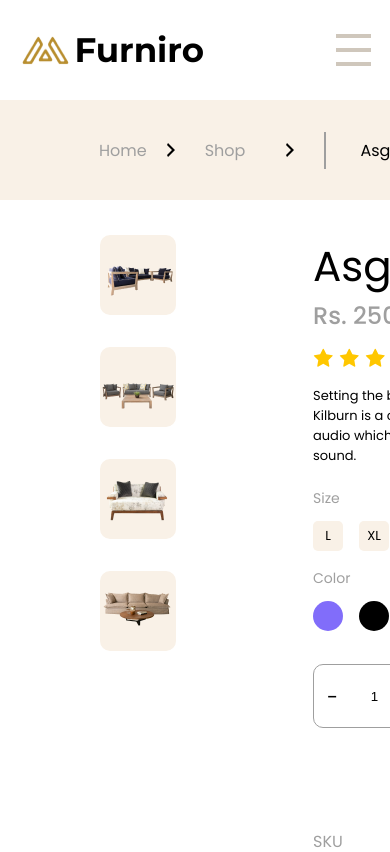
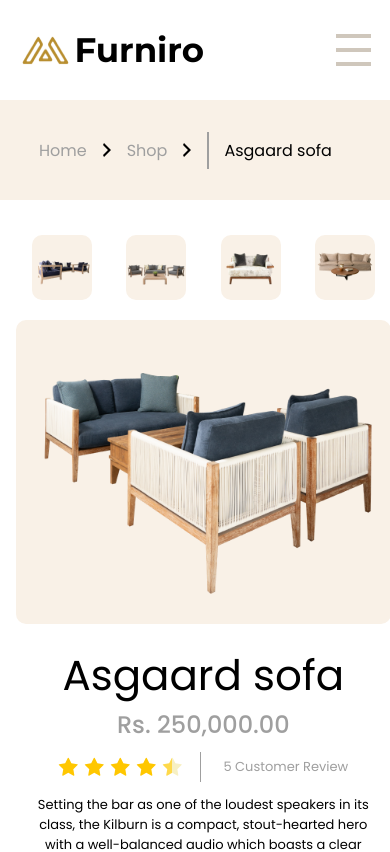
Before and after one commit to SubwaySerfer/e-commerce, a Vue app: page /card-info in a window 390 px wide. Shown: the top 852 px of the page. Built offline with nearby package versions, Linux system fonts and the light colour scheme.

Commit message:
feat: media for card-info page

```diff
--- a/src/components/cardInfo/CardButtons.vue
+++ b/src/components/cardInfo/CardButtons.vue
@@ -5,21 +5,13 @@
       class="card-buttons__btn card-buttons__btn_counter"
     ></base-button> -->
     <div class="card-buttons__btn_counter">
-      <button class="counter__item btn btn__minus">-</button
-      ><input type="numeric" class="counter__input" value="1" /><button
-        class="counter__item btn btn__plus"
-      >
+      <button class="counter__item btn btn__minus">-</button><input type="numeric" class="counter__input"
+        value="1" /><button class="counter__item btn btn__plus">
         +
       </button>
     </div>
-    <base-button
-      linkName="Add To Cart"
-      class="card-buttons__btn btn"
-    ></base-button>
-    <base-button
-      linkName="+ Compare"
-      class="card-buttons__btn btn"
-    ></base-button>
+    <base-button linkName="Add To Cart" class="card-buttons__btn btn"></base-button>
+    <base-button linkName="+ Compare" class="card-buttons__btn btn"></base-button>
   </div>
 </template>
 
@@ -30,6 +22,7 @@
   display: flex;
   flex-direction: row;
 }
+
 .card-buttons__btn {
   width: 21.5rem;
   height: 6.4rem;
@@ -39,6 +32,7 @@
 
   margin-right: 1rem;
 }
+
 .btn {
   color: #000;
   font-family: Poppins;
@@ -47,14 +41,17 @@
   font-weight: 400;
   line-height: normal;
 }
+
 .counter__item:hover {
   border: none;
 }
+
 .counter__item:active,
 .counter__item:focus {
   outline: none;
   border: none;
 }
+
 .card-buttons__btn_counter {
   width: 12.3rem;
   height: 6.4rem;
@@ -66,14 +63,17 @@
   padding: 2rem 1.5rem;
   position: relative;
 }
+
 .btn__minus {
   top: 1.6rem;
   left: 1.2rem;
 }
+
 .btn__plus {
   top: 1.6rem;
   right: 0.9rem;
 }
+
 .counter__item {
   background: transparent;
   padding: 0;
@@ -82,13 +82,49 @@
   align-items: center;
   position: absolute;
 }
+
 .counter__input {
   border: none;
   width: 100%;
   margin: 0 2rem;
   text-align: center;
 }
+
 .counter__input:focus {
   border: transparent;
 }
+
+@media(max-width: 1220px) {
+  .card-buttons {
+    justify-content: space-between;
+    gap: 1rem;
+    flex-wrap: wrap;
+  }
+
+  .card-buttons__btn,
+  .card-buttons__btn_counter {
+    margin-right: 0;
+  }
+
+  .card-buttons__btn_counter {
+    flex: 0 1 100%;
+    margin: 0 auto;
+  }
+}
+
+@media(max-width: 501px) {
+  .card-buttons {
+    flex-direction: column;
+    width: 90vw;
+    gap: 2rem;
+  }
+
+  .card-buttons__btn_counter {
+    width: 50%;
+  }
+
+  .card-buttons__btn {
+    width: 100%;
+  }
+}
 </style>
--- a/src/components/cardInfo/CardSection.vue
+++ b/src/components/cardInfo/CardSection.vue
@@ -72,5 +72,96 @@ export default {
 
 .main-photo {
   width: 100%;
+
+}
+
+@media(max-width: 1400px) {
+  .card-section {
+    height: auto;
+    padding: 3.5rem 2vw 6.7rem;
+    width: 100vw;
+  }
+
+  .card-section__main-photo {
+    width: 80vw;
+
+  }
+
+
+}
+
+@media(max-width: 1270px) {
+  .card-section {
+    justify-content: space-between;
+  }
+}
+
+@media(max-width: 1200px) {
+  .card-section {
+    flex-wrap: wrap;
+    justify-content: center;
+  }
+
+  .card-section__main-photo {
+    width: 50vw;
+
+  }
+}
+
+@media(max-width:960px) {
+  .card-section__main-photo {
+    width: 70vw;
+  }
+
+  .main-photo {
+    object-fit: fill;
+  }
+}
+
+@media(max-width:630px) {
+  .card-section {
+    justify-content: space-between;
+    gap: 1rem;
+  }
+
+  .card-section__main-photo {
+    flex: 1
+  }
+}
+
+@media(max-width: 540px) {
+  .card-section {
+    flex-direction: column;
+    align-items: center;
+    gap: 2rem;
+  }
+
+  .card-section__images-list {
+    flex-direction: row;
+    gap: 0;
+    justify-content: space-between;
+    width: 100%;
+    padding: 0 4vw;
+  }
+
+  .card-section__main-photo {
+    width: 100%;
+  }
+}
+
+@media(max-width: 420px) {
+  .card-section__images-list {
+    /* padding: 0; */
+  }
+
+  .images-list__item {
+    width: 6rem;
+    height: 6.5rem;
+    padding-bottom: .7rem;
+  }
+
+  .images-list__item>img {
+    width: 100%;
+  }
 }
 </style>
--- a/src/components/cardInfo/CardSectionInfo.vue
+++ b/src/components/cardInfo/CardSectionInfo.vue
@@ -52,17 +52,20 @@ export default {
   color: #000;
   margin-left: 7.5rem;
 }
+
 .card-info__title {
   font-size: 4.2rem;
   font-weight: 400;
   line-height: normal;
 }
+
 .card-info__price {
   color: #9f9f9f;
   font-size: 2.4rem;
   font-weight: 500;
   line-height: normal;
 }
+
 .card-info__description {
   font-size: 1.3rem;
   font-weight: 400;
@@ -72,20 +75,24 @@ export default {
   text-align: start;
   margin-bottom: 2.2rem;
 }
+
 .card-info__parameter {
   color: #9f9f9f;
   font-size: 1.4rem;
   font-weight: 400;
   line-height: normal;
 }
+
 .card-info__parameter_color {
   margin-top: 0.53rem;
 }
+
 .card-info__list {
   display: flex;
   gap: 1.6rem;
   margin: 1.2rem 0;
 }
+
 .list-sizes__size {
   width: 3rem;
   height: 3rem;
@@ -95,12 +102,14 @@ export default {
   justify-content: center;
   align-items: center;
 }
+
 .list-colors__color {
   width: 3rem;
   height: 3rem;
   border-radius: 5rem;
   list-style-type: none;
 }
+
 .size__el {
   color: #000;
   font-family: Poppins;
@@ -109,11 +118,13 @@ export default {
   font-weight: 400;
   line-height: normal;
 }
+
 .line {
   width: 60.5013rem;
   height: 0.1rem;
   background: #d9d9d9;
 }
+
 .list-colors__color_purple {
   background: #816dfa;
 }
@@ -125,4 +136,31 @@ export default {
 .list-colors__color_yellow {
   background: #b88e2f;
 }
+
+@media(max-width: 1400px) {
+  .card-info {
+    margin-left: 0;
+  }
+
+  .line {
+    width: 100%;
+  }
+}
+
+@media(max-width: 1200px) {
+  .card-info {
+    align-items: center
+  }
+}
+
+@media(max-width: 540px) {
+  .card-info {
+    padding: 0 2rem;
+  }
+
+  .card-info__description {
+    width: auto;
+    text-align: center;
+  }
+}
 </style>
--- a/src/components/cardInfo/RelatedProducts.vue
+++ b/src/components/cardInfo/RelatedProducts.vue
@@ -5,7 +5,7 @@
       <base-card v-for="card in this.relatedCards" :name="card.name" :img="card.img" :price="card.price"
         :description="card.description" :id="card.id"></base-card>
     </div>
-    <base-button :link="true" to="/shop" mode="white-btn" linkName="Show More"></base-button>
+    <base-button :link="true" to="/shop" mode="white-btn" modeLabel="white-btn" linkName="Show More"></base-button>
   </section>
 </template>
 
@@ -48,4 +48,24 @@ export default {
   line-height: normal;
   margin-bottom: 2.6rem;
 }
+
+@media(max-width: 1350px) {
+  .related-section {
+    height: auto;
+    padding: 5.5rem 2rem;
+  }
+
+  .related__title {
+    margin-bottom: 3.6rem;
+
+  }
+
+  .related__cards {
+    height: auto;
+    flex-wrap: wrap;
+    justify-content: space-around;
+    margin-bottom: 5.4rem;
+
+  }
+}
 </style>
--- a/src/components/layout/PageNavigation.vue
+++ b/src/components/layout/PageNavigation.vue
@@ -35,7 +35,7 @@ a {
 }
 
 .navigation {
-  width: 144rem;
+  width: 100%;
   height: 10rem;
   background: #f9f1e7;
   display: flex;
@@ -83,4 +83,33 @@ a {
 .right-padding {
   padding-right: 2.1rem;
 }
+
+@media (max-width: 1000px) {
+  .navigation {
+    padding-left: 10vw;
+  }
+}
+
+@media(max-width: 500px) {
+
+  .navigation__icon,
+  .navigation__page-title,
+  .navigation__page-title:first-child {
+    margin-right: 1rem;
+  }
+
+  .navigation__line {
+    margin-right: 1.5rem;
+  }
+
+  .right-padding {
+    padding-right: 0;
+  }
+}
+
+@media(max-width: 370px) {
+  .navigation {
+    padding-left: 6vw;
+  }
+}
 </style>
--- a/src/components/layout/TheFooter.vue
+++ b/src/components/layout/TheFooter.vue
@@ -1,5 +1,5 @@
 <template>
-  <section class="footer">
+  <footer class="footer">
     <div class="footer__main-block">
       <div class="contact-info">
         <h4 class="contact-info__label">Funiro.</h4>
@@ -40,7 +40,7 @@
     <div class="footer__rights-block">
       <p class="rights-info">2023 furino. All rights reverved</p>
     </div>
-  </section>
+  </footer>
 </template>
 
 <style scoped>
--- a/src/components/ui/BaseButton.vue
+++ b/src/components/ui/BaseButton.vue
@@ -3,8 +3,8 @@
     <slot>{{ linkName }}</slot>
   </button>
   <router-link v-else :to="to" :class="mode" :type="type" class="btn">
-    <button class="btn" :class="modeLabel">{{ linkName }}
-      <!-- <slot>{{ linkName }}</slot> -->
+    <button class="btn" :class="modeLabel">
+      {{ linkName }}
     </button>
   </router-link>
 </template>
--- a/src/components/ui/BaseCard.vue
+++ b/src/components/ui/BaseCard.vue
@@ -16,10 +16,10 @@
       <h4>Rp {{ price }}</h4>
     </div>
     <!-- @click="this.$router.push('/card-info')" -->
-    <div class="furniture-card_popup" @mouseleave="hover = false" v-if="hover" :id='id'>
-      <base-button class="btn" @click="addItemToCart(id)">Add to cart</base-button>
+    <div class="furniture-card_popup" @mouseleave="hover = false" v-if="hover" :id='id' @click="routeToCart(id)">
+      <base-button class="btn" @click.stop="addItemToCart(id)">Add to cart</base-button>
       <div class="popup-content">
-        <div class="popup-content_box" @click="shareItem(id)">
+        <div class="popup-content_box" @click.stop="shareItem(id)">
           <img src="/assets/icons/furnitureCards/icon-share.svg" alt="share icon." class="popup-icon" />
           <h5>Share</h5>
         </div>
@@ -27,7 +27,7 @@
           <img src="/assets/icons/furnitureCards/icon-compare.svg" alt="compare icon." class="popup-icon" />
           <h5>Compare</h5>
         </div>
-        <div class="popup-content_box" @click="toggleLikeItem(id)">
+        <div class="popup-content_box" @click.stop="toggleLikeItem(id)">
           <img src="/assets/icons/furnitureCards/icon-like.svg" alt="like icon." class="popup-icon" />
           <h5>Like</h5>
         </div>
@@ -56,6 +56,9 @@ export default {
     },
     shareItem(id) {
       console.log('share', id)
+    },
+    routeToCart(id) {
+      this.$router.push('/card-info');
     }
   },
 
```
